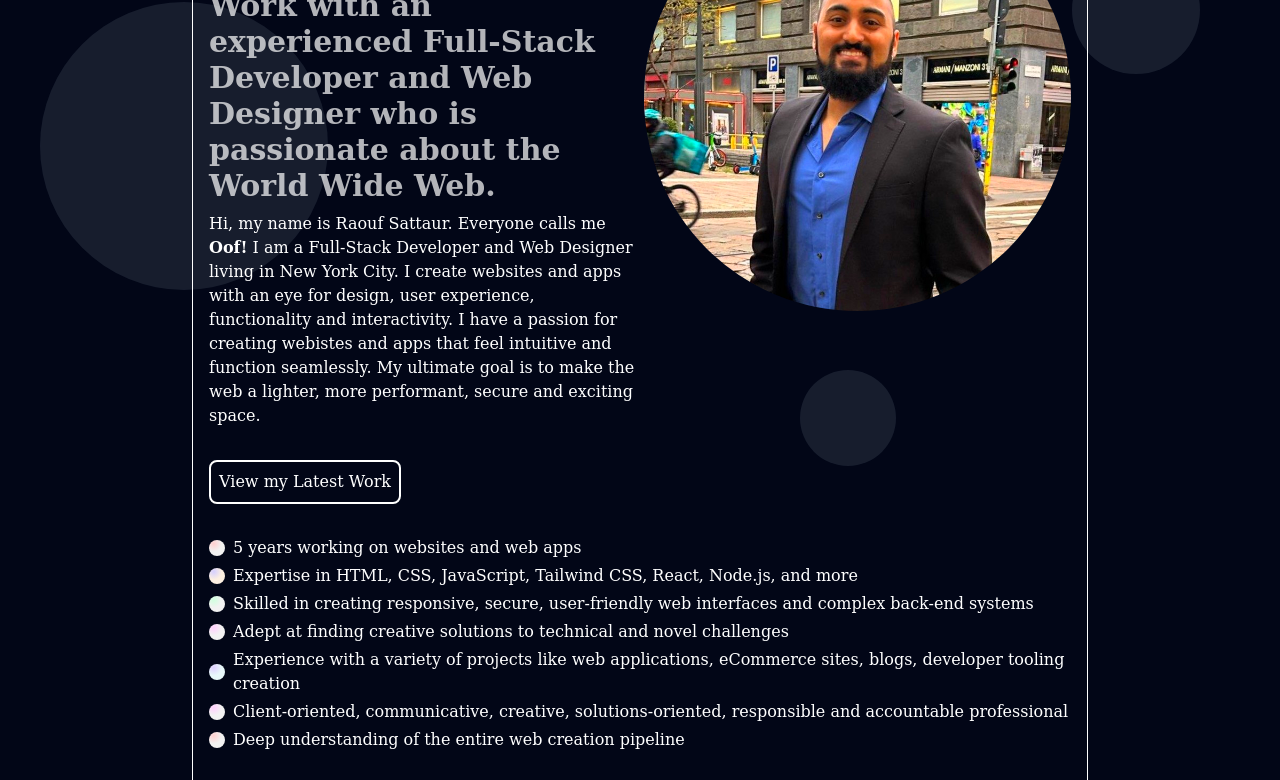
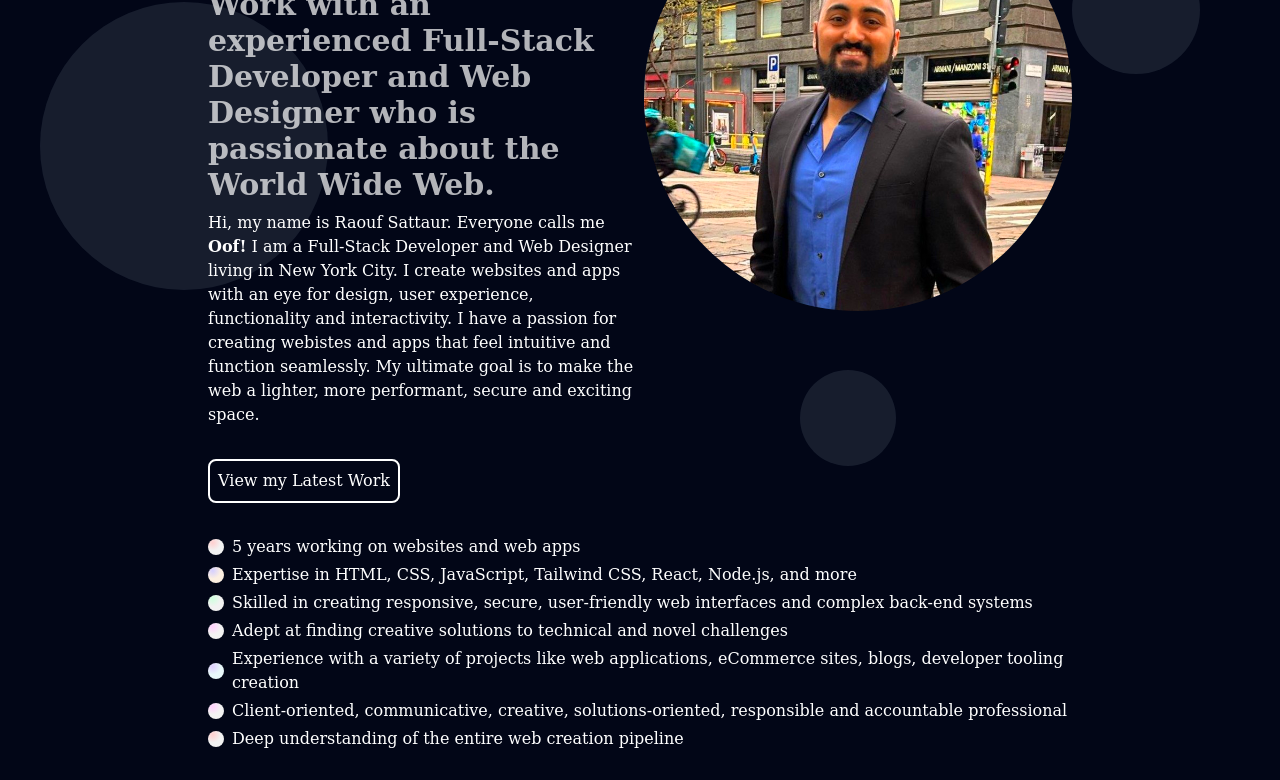
Before and after one commit to oofytronic/oofbetold, a website: page index.html in a window 1280 px wide. Shown: the part 254-1034 px from the top of the page. Drawn offline with Linux system fonts and the light colour scheme.

Commit message:
remove border

```diff
--- a/index.html
+++ b/index.html
@@ -95,7 +95,7 @@
 	<div id="circle2" class="fixed right-20 top-[25%] w-32 h-32 bg-gray-700 opacity-40 rounded-full z-negative transition"></div>
 	<div id="circle3" class="fixed right-[30%] bottom-20 w-24 h-24 bg-gray-700 opacity-40 rounded-full z-negative transition"></div>
 
-	<div class="lg:max-w-4xl border border-white m-4 rounded-lg">
+	<div class="lg:max-w-4xl m-4 rounded-lg">
 		<section class="flex flex-col justify-center items-center gap-2">
 			<div class="flex flex-col gap-8 items-center w-full pt-12">
 				<div class="flex flex-col gap-8 lg:w-70">
```
